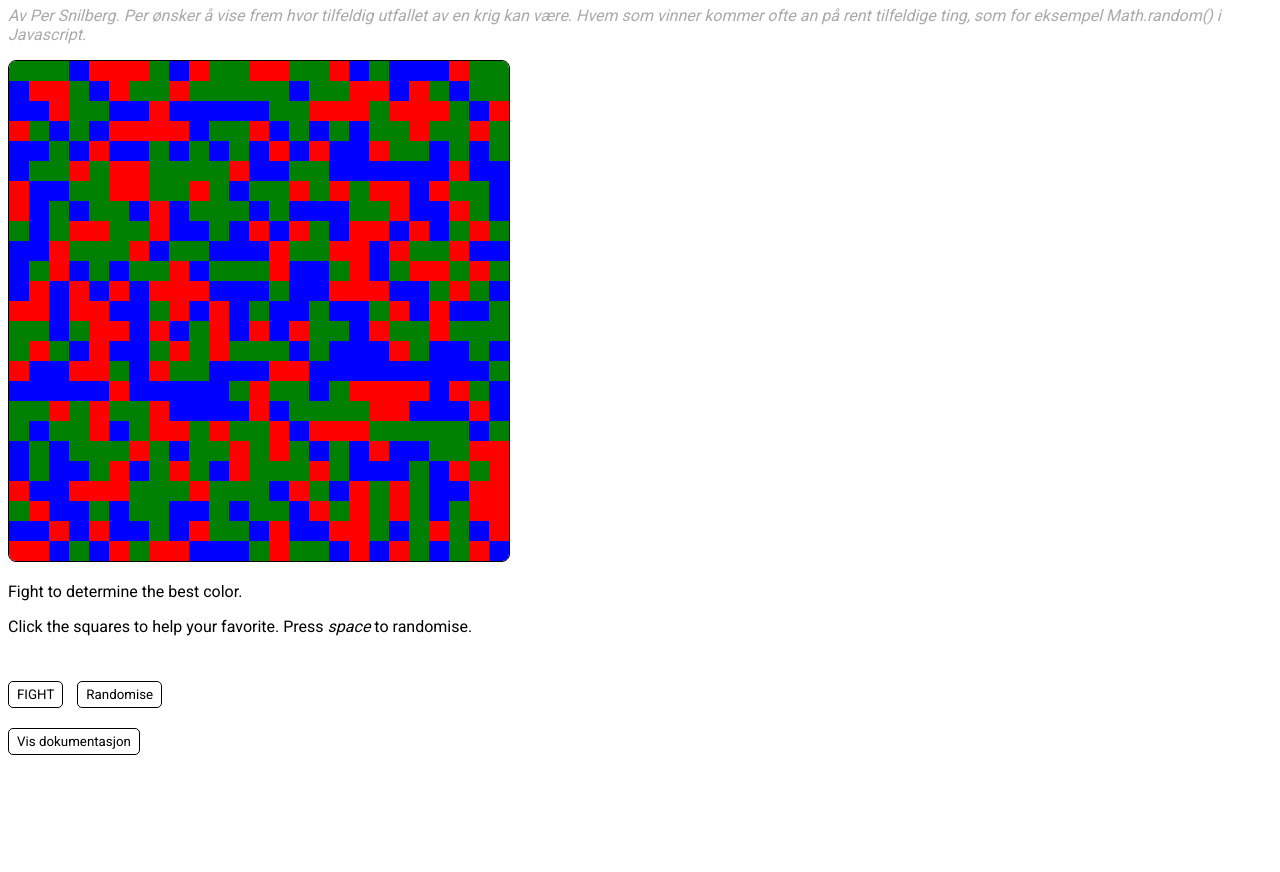
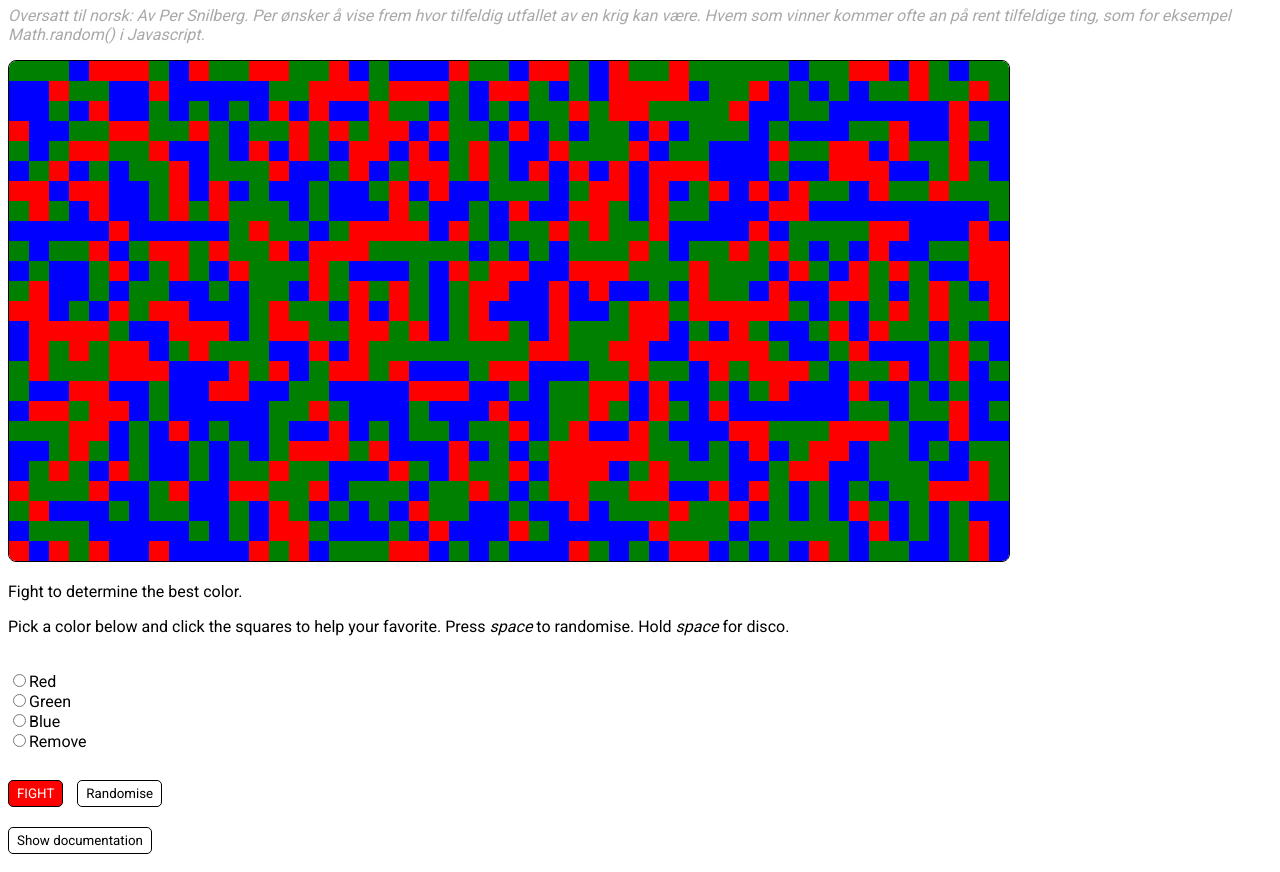
Before and after one commit to mariussd/webutvikling1, a plain HTML site: page index.html in a window 1280 px wide. Shown: the part 75-947 px from the top of the page. Before the commit the page ends 848 px from the top, so only its background shows below. Drawn offline with nearby package versions, Linux system fonts and the light colour scheme.

Commit message:
fixed masse greier

```diff
--- a/index.html
+++ b/index.html
@@ -12,22 +12,29 @@
 
 <body>
     <div>
-        <h1 id="mainHeader">Fargenes krig</h1>
+        <h1 id="mainHeader">The war of colors</h1>
         <p class="description">
-            Av Per Snilberg. Per ønsker å vise frem hvor tilfeldig utfallet av en krig kan være. Hvem som vinner kommer ofte an på rent
+            Oversatt til norsk: Av Per Snilberg. Per ønsker å vise frem hvor tilfeldig utfallet av en krig kan være. Hvem som vinner kommer ofte an på rent
             tilfeldige ting, som for eksempel Math.random() i Javascript.
         </p>
     </div>
     <div>
-        <canvas id="mainCanvas" width="500" height="500" class="art"></canvas>
+        <canvas id="mainCanvas" width="1000" height="500" class="art"></canvas>
         <p id="winner">Fight to determine the best color.</p>
-        <p>Click the squares to help your favorite. Press <i>space</i> to randomise.</p>
+        <p>Pick a color below and click the squares to help your favorite. Press <i>space</i> to randomise. Hold <i>space</i> for disco.</p>
         <br>
-        <button id="fight" class="btn">FIGHT</button>
+        <form>
+            <input type="radio" id="redb" name="colorpicker" value="red">Red<br>
+            <input type="radio" id="greenb" name="colorpicker" value="green">Green<br>
+            <input type="radio" id="blueb" name="colorpicker" value="blue">Blue<br>
+            <input type="radio" id="removeb" name="colorpicker" value="remove">Remove<br>
+        </form>
+        <br>
+        <button id="fight" class="btn-alert">FIGHT</button>
         <button id="randomise" class="btn">Randomise</button>
     </div>
     <div>
-        <button id="showDoc" class="btn">Vis dokumentasjon</button>
+        <button id="showDoc" class="btn">Show documentation</button>
     </div>
     <script src="https://ajax.googleapis.com/ajax/libs/jquery/3.3.1/jquery.min.js"></script>
     <script src="main.js"></script>
--- a/main.css
+++ b/main.css
@@ -5,6 +5,20 @@ html {
 .btn {
     color: black;
     background-color: white;
+    stroke: black;
+    padding: 5px;
+    padding-left: 8px;
+    padding-right: 8px;
+    border-radius: 5px;
+    border: 1px solid black;
+    font-family: "Roboto", sans-serif;
+    margin: 10px;
+    margin-left: 0px;
+}
+
+.btn-alert {
+    color: white;
+    background-color: red;
     stroke: black;
     padding: 5px;
     padding-left: 8px;
--- a/main.js
+++ b/main.js
@@ -1,12 +1,22 @@
 let documentationButton = document.getElementById("showDoc");
 let randomiseButton = document.getElementById("randomise");
 let fightButton = document.getElementById("fight");
+let redButton = document.getElementById("redb");
+let greenButton = document.getElementById("greenb");
+let blueButton = document.getElementById("blueb");
+let removeButton = document.getElementById("removeB");
 let mainHeader = document.getElementById("mainHeader");
 let canvas = document.getElementById("mainCanvas");
 let winnerP = document.getElementById("winner");
 
 let canvasCoordinates = canvas.getBoundingClientRect();
 let ctx = canvas.getContext("2d");
+
+let changingColor = "";
+
+$('input[type=radio][name=colorpicker]').change(function() {
+    changingColor = this.value;
+});
 
 const colors = ["blue", "green", "red"];
 
@@ -23,6 +33,8 @@ mainHeader.addEventListener("mouseover", function() {
     mainHeader.style.color = "blue";
 });
 
+
+
 // event listener for changing the color of the header
 mainHeader.addEventListener("mouseleave", function() {
     mainHeader.style.color = "black";
@@ -33,12 +45,17 @@ canvas.addEventListener("click", function(event) {
     // handler for checking if the click hit one of the boxes
     canvasElements.forEach(function(element) {
         if (element.isClicked(event.clientX, event.clientY)) {
-            element.changeColor();
+            if (changingColor === "remove") {
+                canvasElements.splice(canvasElements.indexOf(element), 1);
+                drawArt();
+            } else {
+                element.changeColor();
+            }
         }
     });
 });
 
-// event listener med jQuery
+// event listener with jQuery
 $(window).keypress(function(e) {
     if (e.which === 32) {
         draw();
@@ -46,6 +63,9 @@ $(window).keypress(function(e) {
 });
 
 function drawArt() {
+    ctx.fillStyle = "white";
+    ctx.fillRect(0, 0, canvasCoordinates.width, canvasCoordinates.height);
+
     canvasElements.forEach(function(element) {
         ctx.fillStyle = element.color;
         ctx.fillRect(element.x, element.y, element.width, element.height);
@@ -62,11 +82,7 @@ function Square(x, y, width, height, color) {
     this.y = y;
 
     this.changeColor = function() {
-        const previousColor = this.color;
-
-        while (previousColor === this.color) {
-            this.color = colors[parseInt(Math.random() * colors.length)];
-        }
+        this.color = changingColor != "" ? changingColor: this.color;
 
         // draws the whole array again
         drawArt();
```
